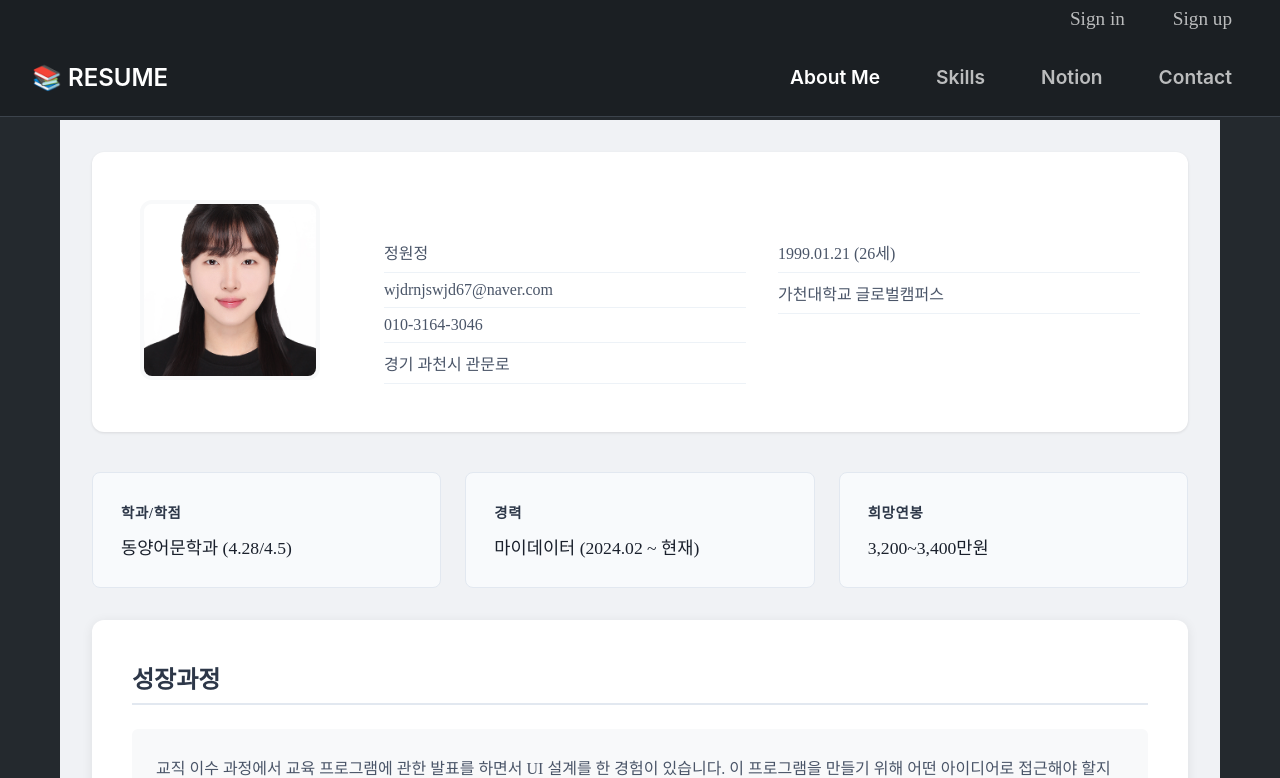
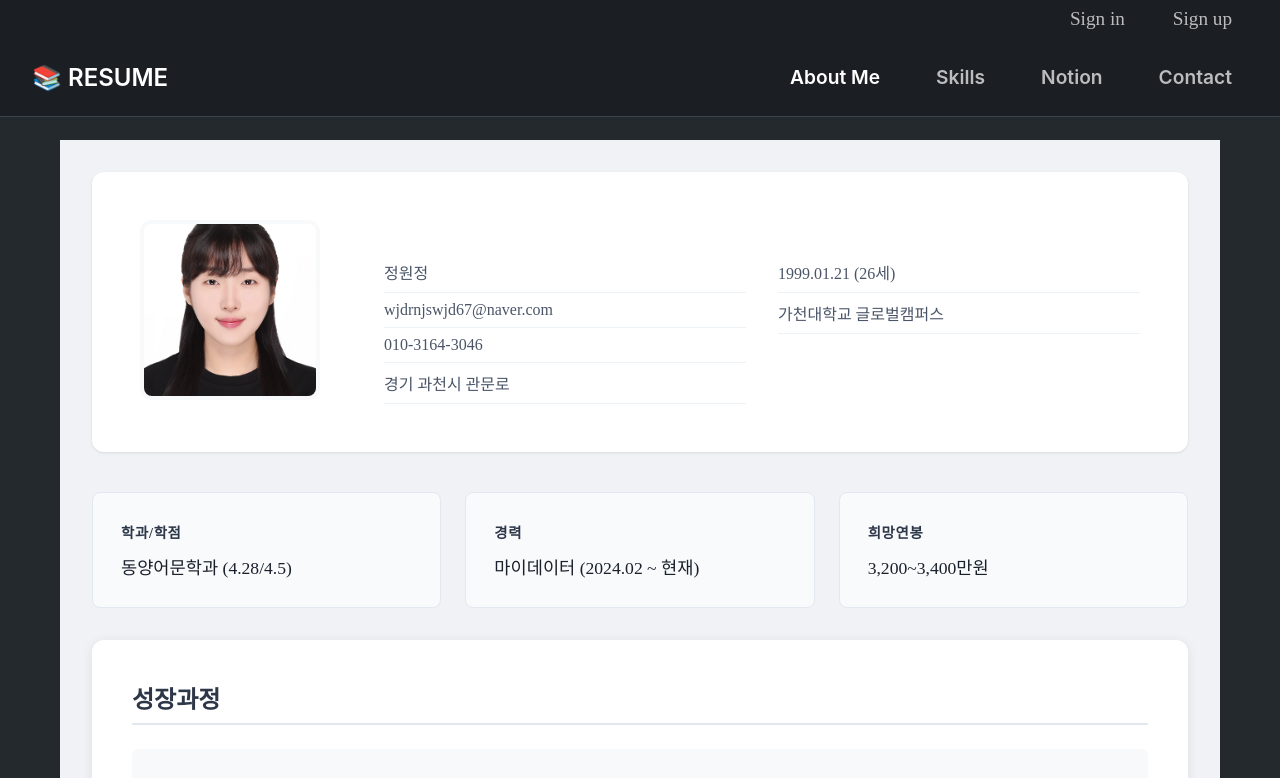
Before and after one commit to AwayJung/wonboard-FE-Vue, a Vue app: page /aboutme in a window 1280 px wide. Shown: the top 778 px of the page. Built offline with nearby package versions, Linux system fonts and the light colour scheme.

Commit message:
update: 레이아웃 css 추가

```diff
--- a/src/views/AboutMe.vue
+++ b/src/views/AboutMe.vue
@@ -45,7 +45,7 @@
 <style scoped>
 .about-me-container {
   min-height: calc(100vh - 60px);
-  margin-top: 100px;
+  margin-top: 120px;
   position: relative;
   padding: 0 2rem;
   background: #f0f2f5; /* 연한 회색 배경 */
```
